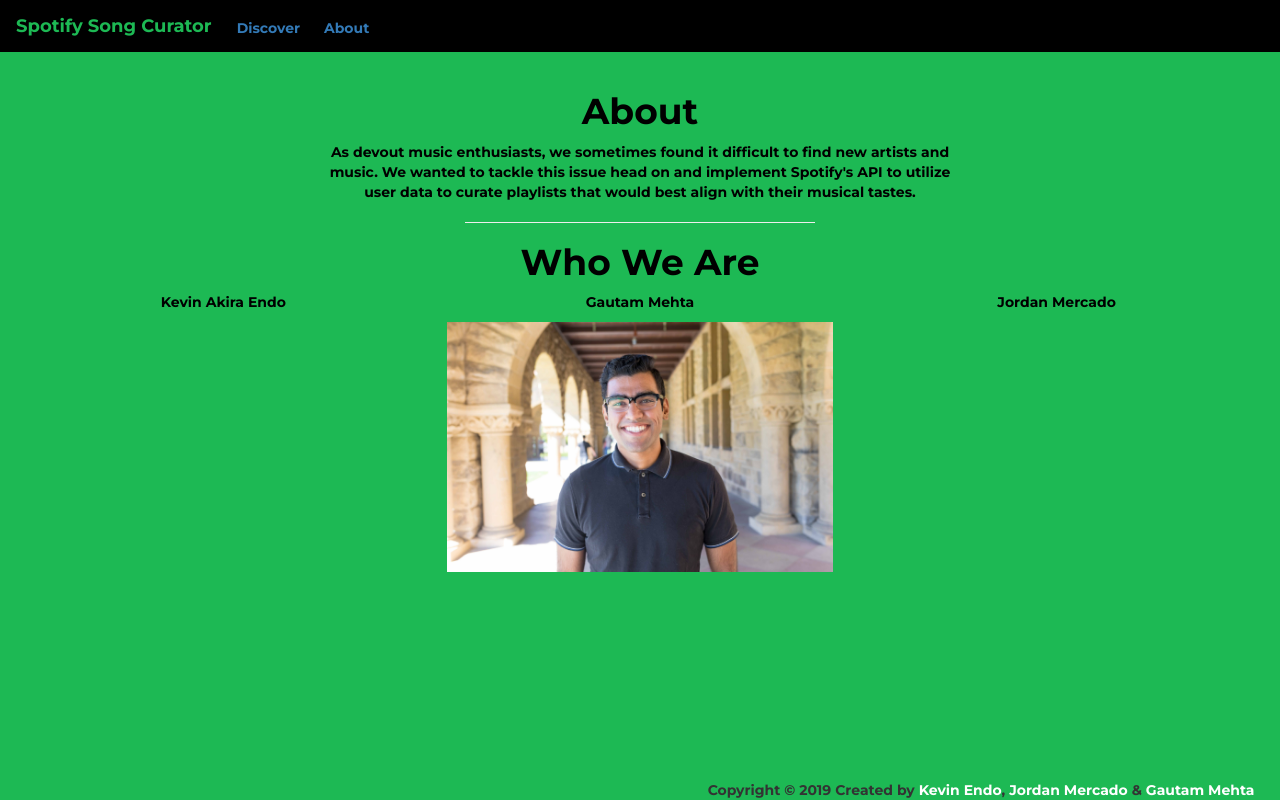
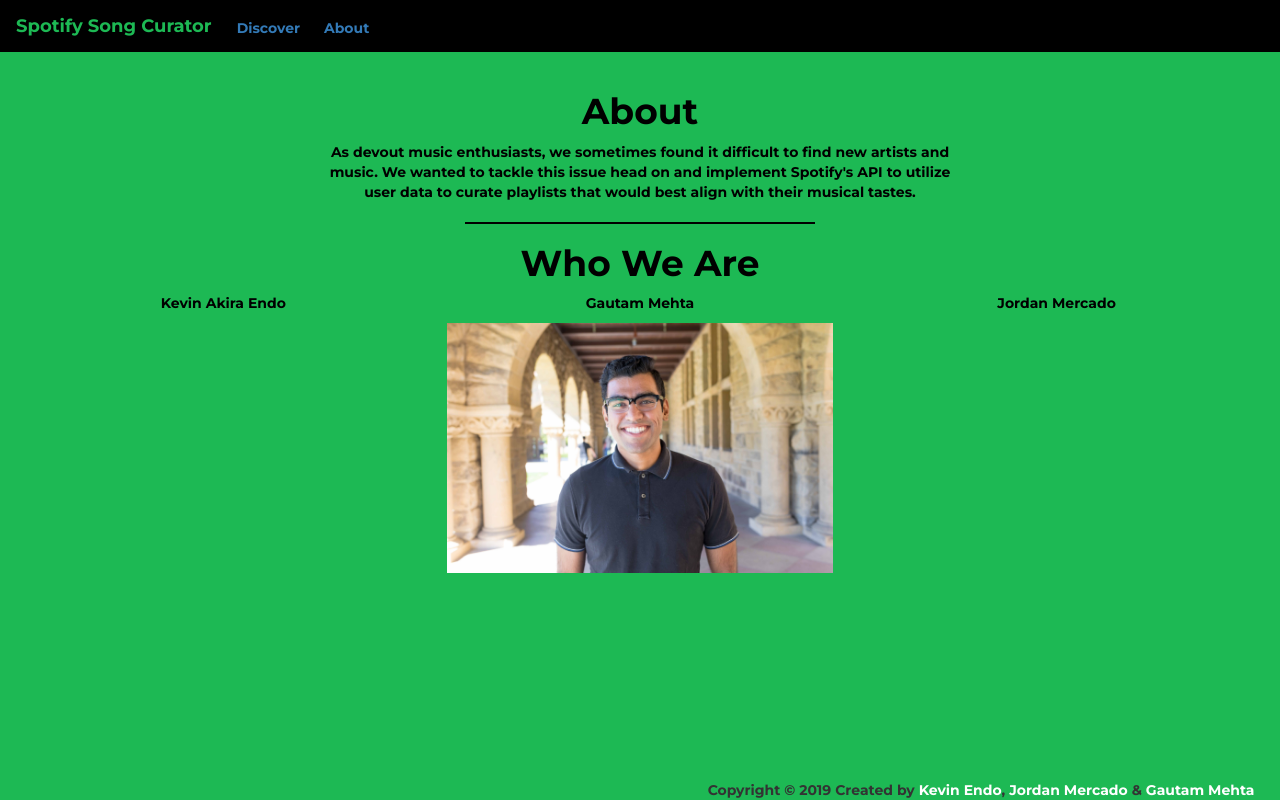
Before and after one commit to kevinaendo/SpotifySongCurator, a website: page authorization_code/public/about.html in a window 1280 px wide. Drawn offline with nearby package versions, Linux system fonts and the light colour scheme.

Commit message:
About hr color fix

```diff
--- a/authorization_code/public/about.html
+++ b/authorization_code/public/about.html
@@ -42,7 +42,7 @@
        As devout music enthusiasts, we sometimes found it difficult to find new artists and music. We wanted to tackle this issue head on and implement Spotify's API to utilize user data to curate playlists that would best align with their musical tastes.
      </p>
    </div>
-   <hr>
+   <hr id="line2">
    <div class ='row-fluid'>
        <h1 style="color: black" class="center">Who We Are</h1>
    </div>
--- a/authorization_code/public/style.css
+++ b/authorization_code/public/style.css
@@ -64,6 +64,10 @@
   width: 100%;
   border-top: 1px solid #3A1DB9;
   border-bottom: 1px solid #3A1DB9;
+}
+#line2 {
+  border-top: 1px solid black;
+  border-bottom: 1px solid black;
 }
 #logo {
   color: #1DB954;
```
